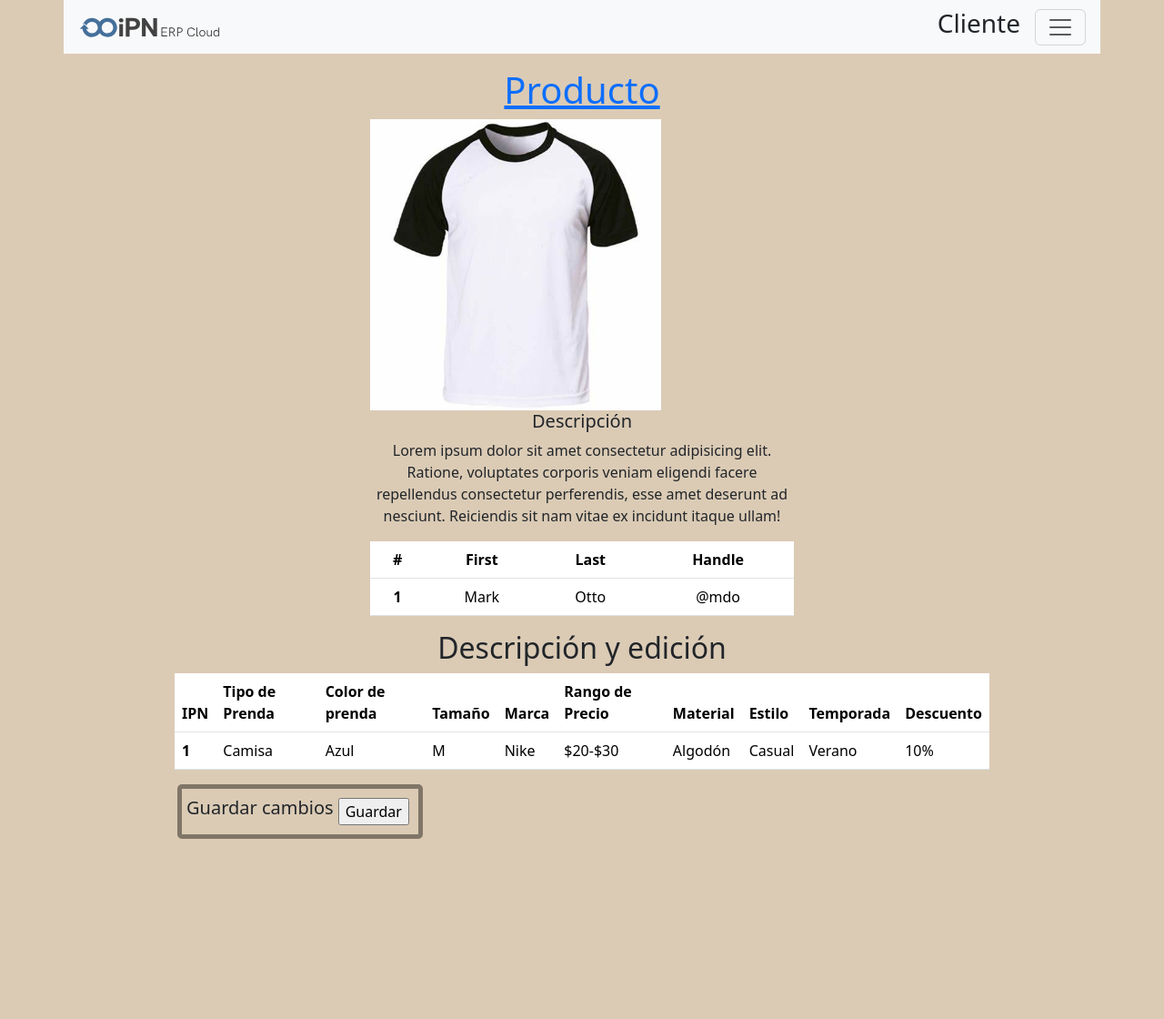
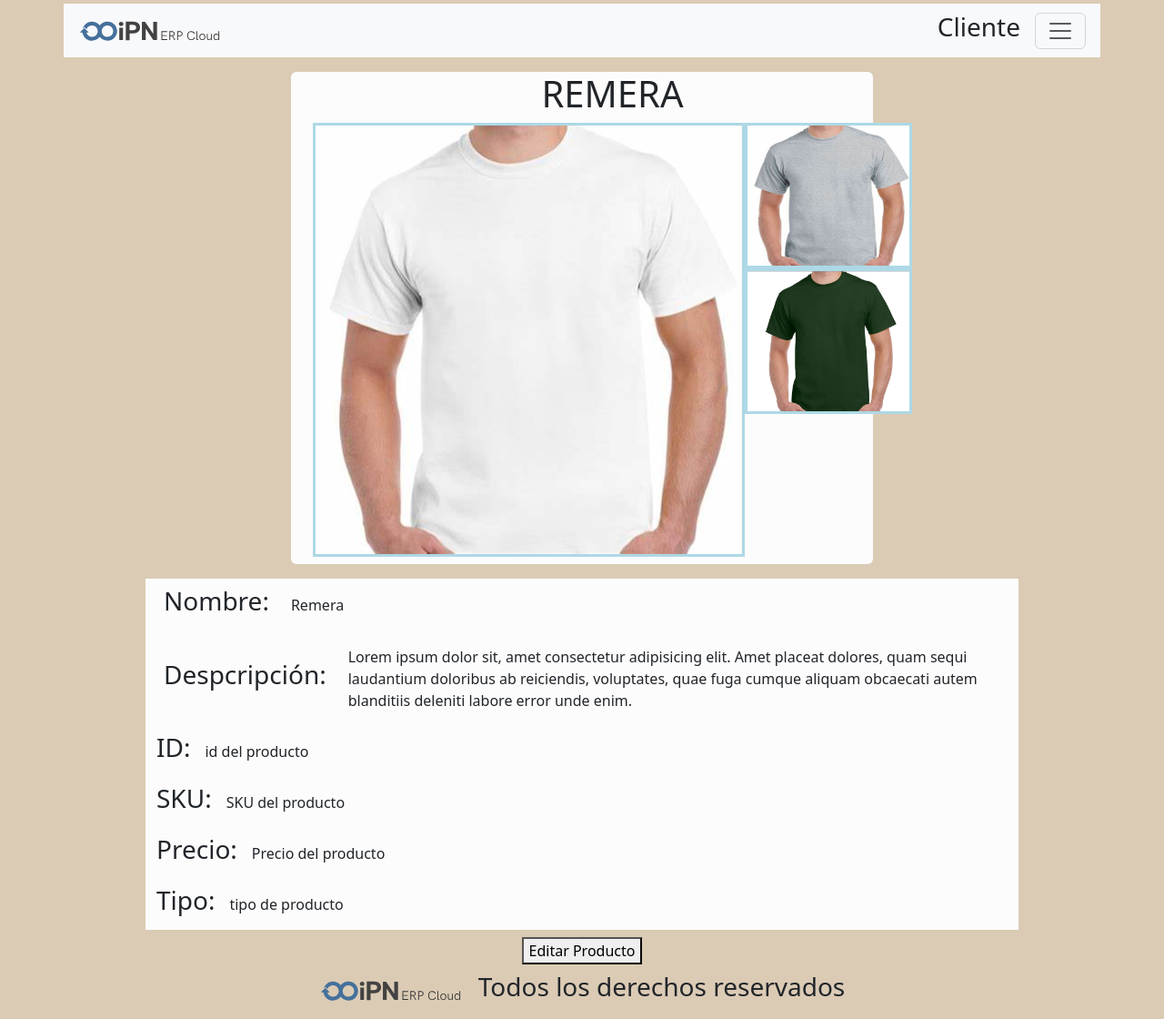
Before and after one commit to tomorrow142/ProyectoIPNAxelRomero, a plain HTML site: page Proyecto IPN Axel Romero/editar.html in a window 1280 px wide. Shown: the whole page at 91% size. Before the commit the page ends 925 px from the top, so only its background shows below. Drawn offline with nearby package versions, Linux system fonts and the light colour scheme.

Commit message:
continue con las mejoras en la pagina dia 15/11/24

```diff
--- a/Proyecto IPN Axel Romero/editar.html
+++ b/Proyecto IPN Axel Romero/editar.html
@@ -9,7 +9,7 @@
     <title>Editar Producto</title>
 </head>
 <body>
-  <div class="container-lg navbar bg-body-tertiary align-items-center d-flex align-content-center mb-3">
+  <div class="container-lg navbar bg-body-tertiary align-items-center d-flex align-content-center mb-3 mt-1 ">
     <a href="https://ipn.com.ar/sistema-de-gestion-empresarial" class="me-auto p-2 ps-3">
       <img src="./recursos/logo_iPN.svg" alt="Logo IPN">
     </a>
@@ -19,16 +19,16 @@
     </button>
     <div class="offcanvas offcanvas-end" tabindex="-1" id="offcanvasNavbar" aria-labelledby="offcanvasNavbarLabel">
       <div class="offcanvas-header">
-        <h5 class="offcanvas-title" id="offcanvasNavbarLabel">Offcanvas</h5>
+        <img src="/recursos/logo_iPN.svg">
         <button type="button" class="btn-close" data-bs-dismiss="offcanvas" aria-label="Close"></button>
       </div>
       <div class="offcanvas-body">
         <ul class="navbar-nav justify-content-end flex-grow-1 pe-3">
           <li class="nav-item">
-            <a class="nav-link active" aria-current="page" href="#">pagina 1</a>
+            <a class="nav-link active" aria-current="page" href="/index.html">Filtros y lista</a>
           </li>
           <li class="nav-item">
-            <a class="nav-link" href="#">pagina 2</a>
+            <a class="nav-link" href="/editar.html">ver producto</a>
           </li>
           <li class="nav-item">
             <a class="nav-link" href="#">pagina 3</a>
@@ -38,71 +38,53 @@
     </div>
   </div>
 <!--end of header-->
-    <h1 class="justify-content-center d-flex"><a href="/index.html">Producto</a></h1>
-    <div class="Product container">
-        <img class="productoImg" src="/recursos/remera.jpg">
-        <h5>Descripción</h5>
-        <p>Lorem ipsum dolor sit amet consectetur adipisicing elit. Ratione, voluptates corporis veniam eligendi facere repellendus consectetur perferendis, esse amet deserunt ad nesciunt. Reiciendis sit nam vitae ex incidunt itaque ullam!</p>
-        <table class="table">
-            <thead>
-              <tr>
-                <th scope="col">#</th>
-                <th scope="col">First</th>
-                <th scope="col">Last</th>
-                <th scope="col">Handle</th>
-              </tr>
-            </thead>
-            <tbody>
-              <tr>
-                <th scope="row">1</th>
-                <td>Mark</td>
-                <td>Otto</td>
-                <td>@mdo</td>
-              </tr>
-            </tbody>
-          </table>
-          <div>
-          </div>
-        </div>
-          <div class="edit">
-            <h2 class="justify-content-center d-flex">Descripción y edición</h2>
-            <table class="table">
-                <thead class="thead-dark">
-                  <tr>
-                    <th scope="col">IPN</th>
-                    <th scope="col">Tipo de Prenda</th>
-                    <th scope="col">Color de prenda</th>
-                    <th scope="col">Tamaño</th>
-                    <th scope="col">Marca</th>
-                    <th scope="col">Rango de Precio</th>
-                    <th scope="col">Material</th>
-                    <th scope="col">Estilo</th>
-                    <th scope="col">Temporada</th>
-                    <th scope="col">Descuento</th>
-                  </tr>
-                </thead>
-                <tbody>
-                  <tr>
-                    <th scope="row">1</th>
-                    <td>Camisa</td>
-                     <td>Azul</td>
-                    <td>M</td>
-                    <td>Nike</td>
-                    <td>$20-$30</td>
-                    <td>Algodón</td>
-                    <td>Casual</td>
-                    <td>Verano</td>
-                    <td>10%</td>
-                  </tr>
-                </tbody>
-              </table>
-              <div class="save">
-                <h5>Guardar cambios</h5>
-                <input type="button" value="Guardar">
-              </div>
-          </div>
-          <footer>
-          </footer>
+    <section class="container w-50 d-grid bg-light-subtle pb-2 rounded">
+      <h1 class="d-flex justify-content-center">REMERA</h1>
+      <div class="container-md d-flex justify-content-center">
+         <img class="pricipal_image" src="/recursos/remera blanca.png">
+         <div class="d-flex flex-column">
+       <img src="/recursos/remera gris.png" class="secundary_image">
+        <img src="/recursos/remera verde.png" class="secundary_image">
+         </div>
+
+      </div>
+    </section>
+
+    <section class="container-fluid w-75 bg-light-subtle mt-3">
+      <section id="Name" class="d-flex align-content-center align-items-center">
+        <h3 class="p-2">Nombre: </h3>
+        <p class="d-flex mt-3 ms-3">Remera</p>
+      </section>
+      <section id="descripcion" class="d-flex align-content-center align-items-center">
+        <h3 class="p-2">Despcripción: </h3>
+        <p class="d-flex mt-3 ms-3">Lorem ipsum dolor sit, amet consectetur adipisicing elit. Amet placeat dolores, quam sequi laudantium doloribus ab reiciendis, voluptates, quae fuga cumque aliquam obcaecati autem blanditiis deleniti labore error unde enim.</p>
+      </section>
+      <section id="code" class="d-flex align-content-center align-items-center">
+          <h3 class="d-flex align-content-center ">ID: </h1>
+          <p class="d-flex mt-3 ms-3">id del producto</p>
+      </section>
+      <section id="sku" class="d-flex align-content-center align-items-center">
+        <h3 class="d-flex align-content-center ">SKU: </h1>
+        <p class="d-flex mt-3 ms-3">SKU del producto</p>
+    </section>
+    <section id="precio" class="d-flex align-content-center align-items-center">
+      <h3 class="d-flex align-content-center ">Precio: </h1>
+      <p class="d-flex mt-3 ms-3">Precio del producto</p>
+  </section>
+  <section id="tipo_product" class="d-flex align-content-center align-items-center">
+    <h3 class="d-flex align-content-center ">Tipo: </h1>
+    <p class="d-flex mt-3 ms-3">tipo de producto</p>
+</section>
+    </section>
+    <section class="container-md d-flex justify-content-center pt-2">
+    <button>Editar Producto</button>
+  </section>
+  <footer class="d-flex align-content-center align-items-center img-fluid">
+    <section class="container-lg d-flex align-items-center img-fluid justify-content-center">
+      <img src="/recursos/logo_iPN.svg" class="m-2">
+    <h3 class="align-items-center p-2">Todos los derechos reservados</h3>
+    </section>
+  </footer>
 <script src="https://cdn.jsdelivr.net/npm/bootstrap@5.3.3/dist/js/bootstrap.bundle.min.js" integrity="sha384-YvpcrYf0tY3lHB60NNkmXc5s9fDVZLESaAA55NDzOxhy9GkcIdslK1eN7N6jIeHz" crossorigin="anonymous"></script>
 </body>
 </html>
--- a/Proyecto IPN Axel Romero/style/editar.css
+++ b/Proyecto IPN Axel Romero/style/editar.css
@@ -1,57 +1,13 @@
-html {
+body {
+    margin-bottom: 2vh;
     height: 100%;
-    width: 100%;
-}
-
-body {
-    margin: 0;
-    padding: 0;
-    height: 100%;
-    display: flex;
-    flex-direction: column;
     background-color: #dbcbb5;
 }
-
-header {
-    margin-top: 1vh;
-    background-color: #faebd7;
-    margin-left: 25%;
-    margin-right: 25%;
-    width: 50%;
-    display: flex;
-    align-items: center;
-    justify-content: space-between;
-    border-radius: 10px;
+.secundary_image {
+    height: 20vh;
+    width: 23vh;
+    border: solid lightblue;
 }
-.productoImg {
-    max-width: 40vh;
-    display: flex;
-    justify-content: center;
-    text-align: center;
+.pricipal_image {
+    border: solid lightblue;
 }
-.Product {
-    max-width: 490px;
-    text-align: center;
-    justify-content: center;
-
-}
-.edit {
-    margin-left: 15%;
-    margin-right: 15%;
-    width: 70%;
-}
-.save {
-    display: flex;
-    justify-content: center;
-    align-items: center;
-    margin: 3px;
-    padding: 5px;
-    width: fit-content;
-    border-style: solid;
-    border-color: #807668;
-    border-width: 5px;
-    border-radius: 5px;
-}
-input[type="button"] {
-    margin: 5px;
-}
--- a/Proyecto IPN Axel Romero/style/style.css
+++ b/Proyecto IPN Axel Romero/style/style.css
@@ -1,6 +1,5 @@
 body {
-    margin: 0;
-    padding: 0;
+    margin-bottom: 2vh;
     height: 100%;
     background-color: #dbcbb5;
 }
```
Also changed, not shown: Proyecto IPN Axel Romero/index.html (+52 -16 lines), Proyecto IPN Axel Romero/recursos/remera blanca.png (added), Proyecto IPN Axel Romero/recursos/remera gris.png (added), Proyecto IPN Axel Romero/recursos/remera verde.png (added).
